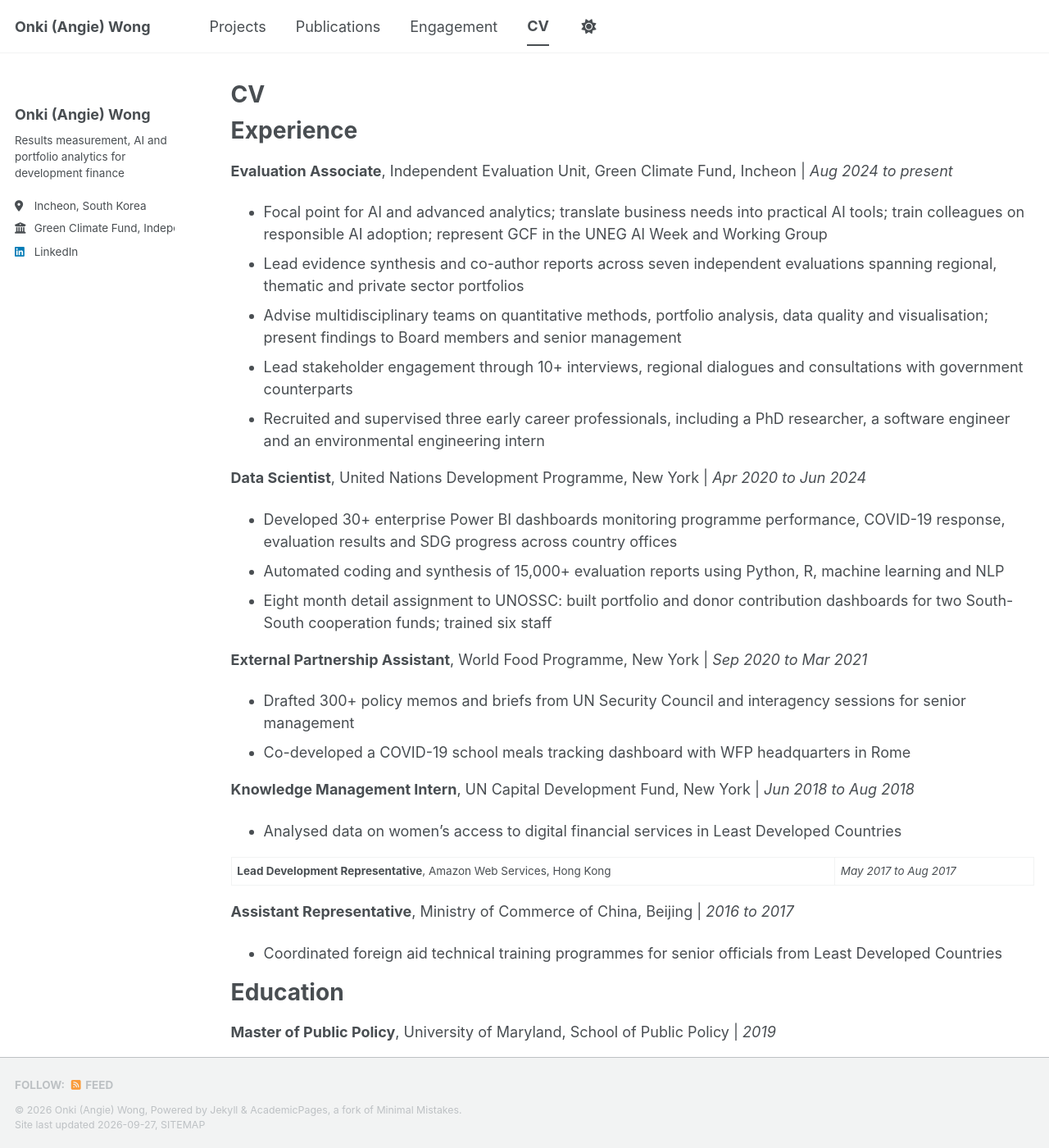
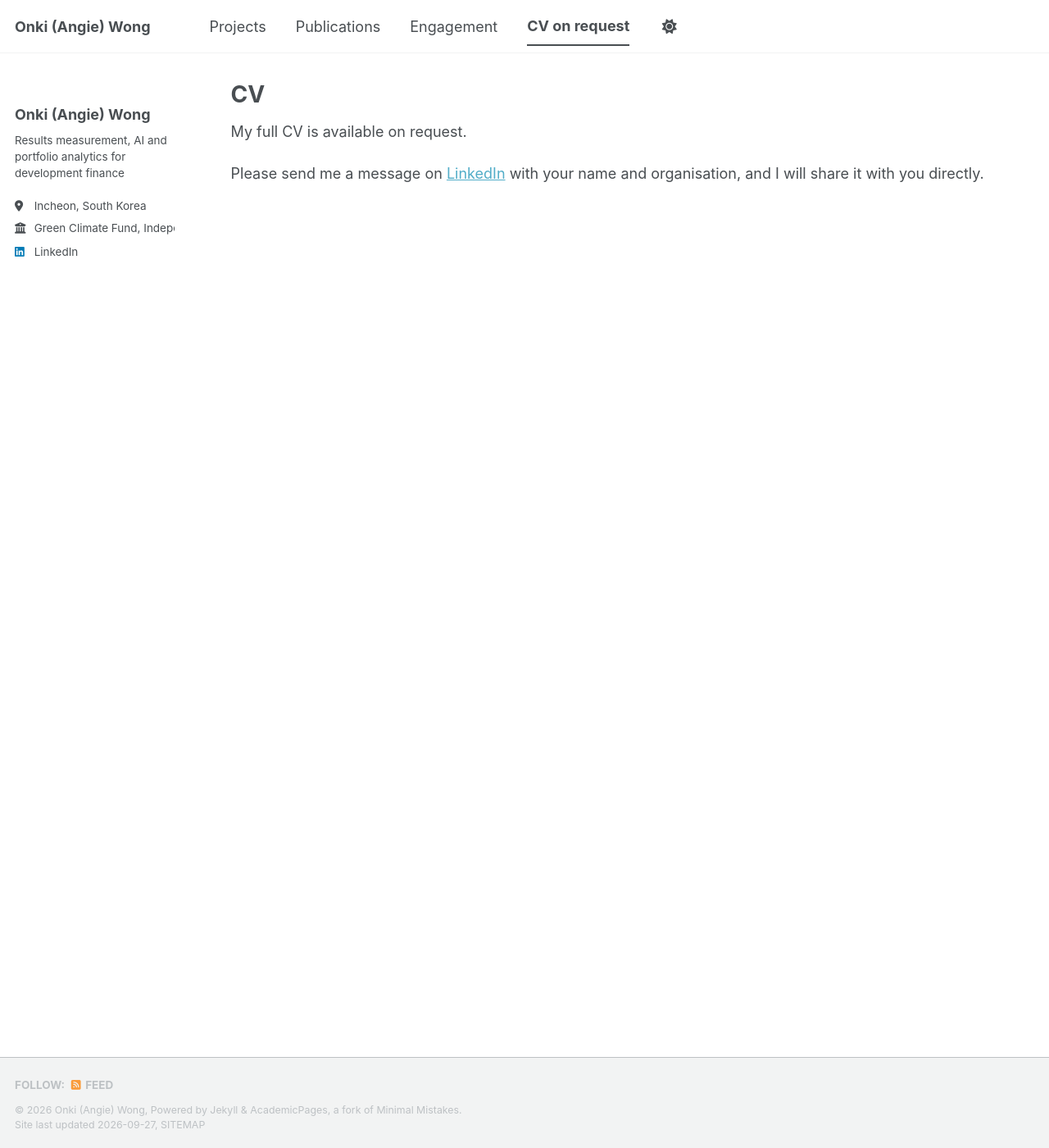
Before and after one commit to owangie/owangie.github.io, a Jekyll site: the page built from _pages/cv.md, in a window 1280 px wide and 1400 px high. Shown: the whole window at 82% size. Built offline with Jekyll 4.4.1, drawn with Linux system fonts in a browser that asks for light colours; a style sheet for code colours, icons or effects is not loaded; some of the changed text lies outside the part shown.

Commit message:
Replace CV page with on-request note; remove sample JSON CV

```diff
--- a/_data/navigation.yml
+++ b/_data/navigation.yml
@@ -8,5 +8,5 @@ main:
   - title: "Engagement"
     url: /talks/
 
-  - title: "CV"
+  - title: "CV on request"
     url: /cv/
--- a/_pages/cv.md
+++ b/_pages/cv.md
@@ -7,55 +7,6 @@ redirect_from:
   - /resume
 ---
 
-{% include base_path %}
+My full CV is available on request.
 
-<!-- Add your PDF CV to /files/ and uncomment the next line -->
-<!-- [Download CV (PDF)](/files/Onki_Wong_CV.pdf) -->
-
-Experience
-======
-
-**Evaluation Associate**, Independent Evaluation Unit, Green Climate Fund, Incheon | *Aug 2024 to present*
-* Focal point for AI and advanced analytics; translate business needs into practical AI tools; train colleagues on responsible AI adoption; represent GCF in the UNEG AI Week and Working Group
-* Lead evidence synthesis and co-author reports across seven independent evaluations spanning regional, thematic and private sector portfolios
-* Advise multidisciplinary teams on quantitative methods, portfolio analysis, data quality and visualisation; present findings to Board members and senior management
-* Lead stakeholder engagement through 10+ interviews, regional dialogues and consultations with government counterparts
-* Recruited and supervised three early career professionals, including a PhD researcher, a software engineer and an environmental engineering intern
-
-**Data Scientist**, United Nations Development Programme, New York | *Apr 2020 to Jun 2024*
-* Developed 30+ enterprise Power BI dashboards monitoring programme performance, COVID-19 response, evaluation results and SDG progress across country offices
-* Automated coding and synthesis of 15,000+ evaluation reports using Python, R, machine learning and NLP
-* Eight month detail assignment to UNOSSC: built portfolio and donor contribution dashboards for two South-South cooperation funds; trained six staff
-
-**External Partnership Assistant**, World Food Programme, New York | *Sep 2020 to Mar 2021*
-* Drafted 300+ policy memos and briefs from UN Security Council and interagency sessions for senior management
-* Co-developed a COVID-19 school meals tracking dashboard with WFP headquarters in Rome
-
-**Knowledge Management Intern**, UN Capital Development Fund, New York | *Jun 2018 to Aug 2018*
-* Analysed data on women's access to digital financial services in Least Developed Countries
-
-**Lead Development Representative**, Amazon Web Services, Hong Kong | *May 2017 to Aug 2017*
-
-**Assistant Representative**, Ministry of Commerce of China, Beijing | *2016 to 2017*
-* Coordinated foreign aid technical training programmes for senior officials from Least Developed Countries
-
-Education
-======
-**Master of Public Policy**, University of Maryland, School of Public Policy | *2019*
-* Concentration in development economics and disaster resilience
-* Thesis: Determinants of climate information availability in Least Developed Countries using Global Historical Climatology Network data, with the World Resources Institute
-
-**B.A. in Portuguese Studies and Foreign Affairs**, Beijing Foreign Studies University | *2017*
-
-Skills
-======
-* **Programming and data:** Python, R, SQL, Git and GitHub, Power BI
-* **AI and ML:** LLM applications (Azure AI Foundry, OpenAI), NLP, machine learning
-* **Methods:** econometrics, portfolio analysis, mixed methods evaluation, indicator design and quality assurance
-* **Languages:** English (native), Mandarin (native), Portuguese (intermediate)
-
-Publications
-======
-<ul>{% for post in site.publications reversed %}
-  {% include archive-single-cv.html %}
-{% endfor %}</ul>
+Please send me a message on [LinkedIn](https://www.linkedin.com/in/angieonki/) with your name and organisation, and I will share it with you directly.
```
Also changed, not shown: _data/cv.json (deleted, +0 -152 lines), _pages/cv-json.md (deleted, +0 -17 lines).
